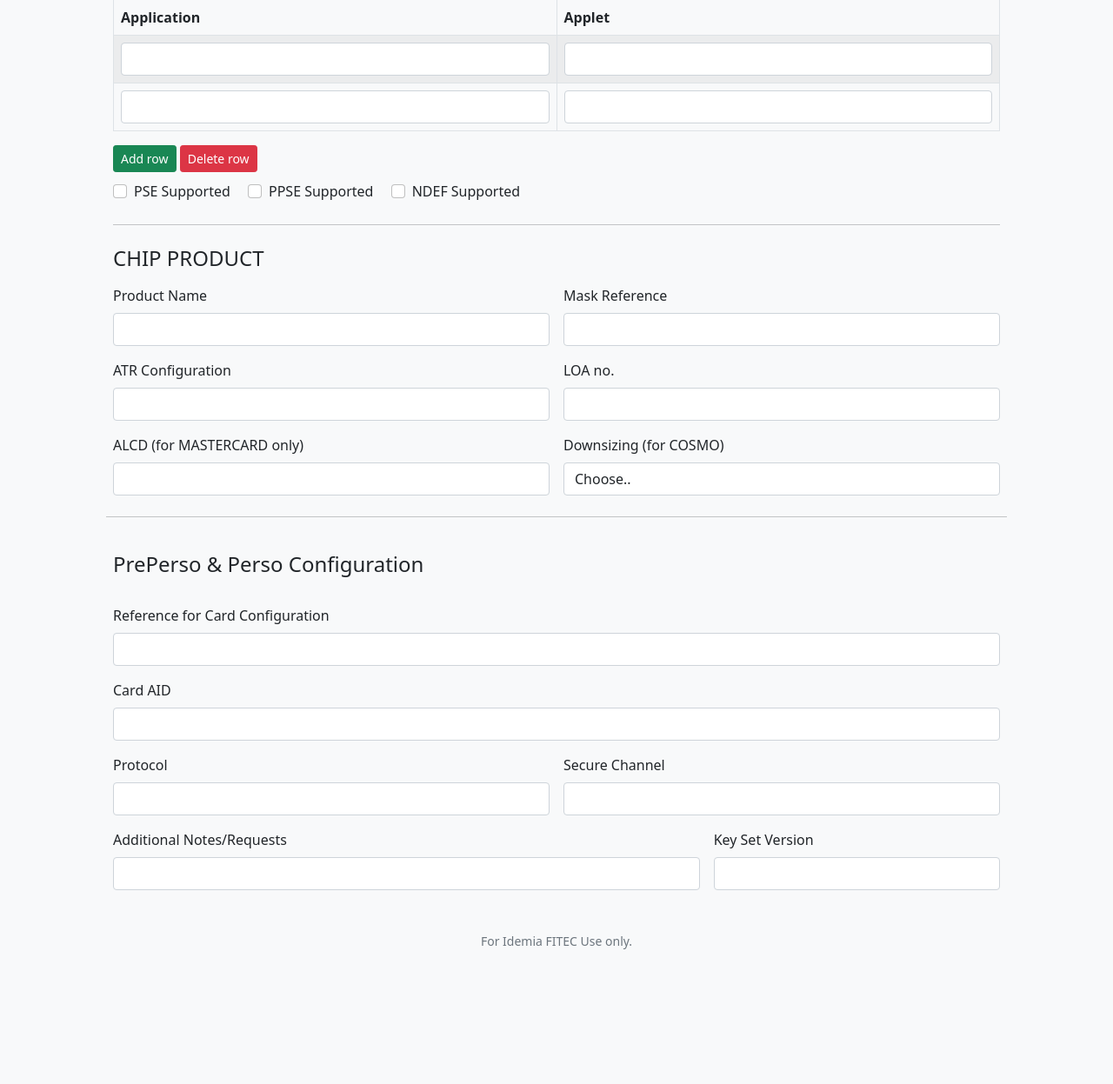
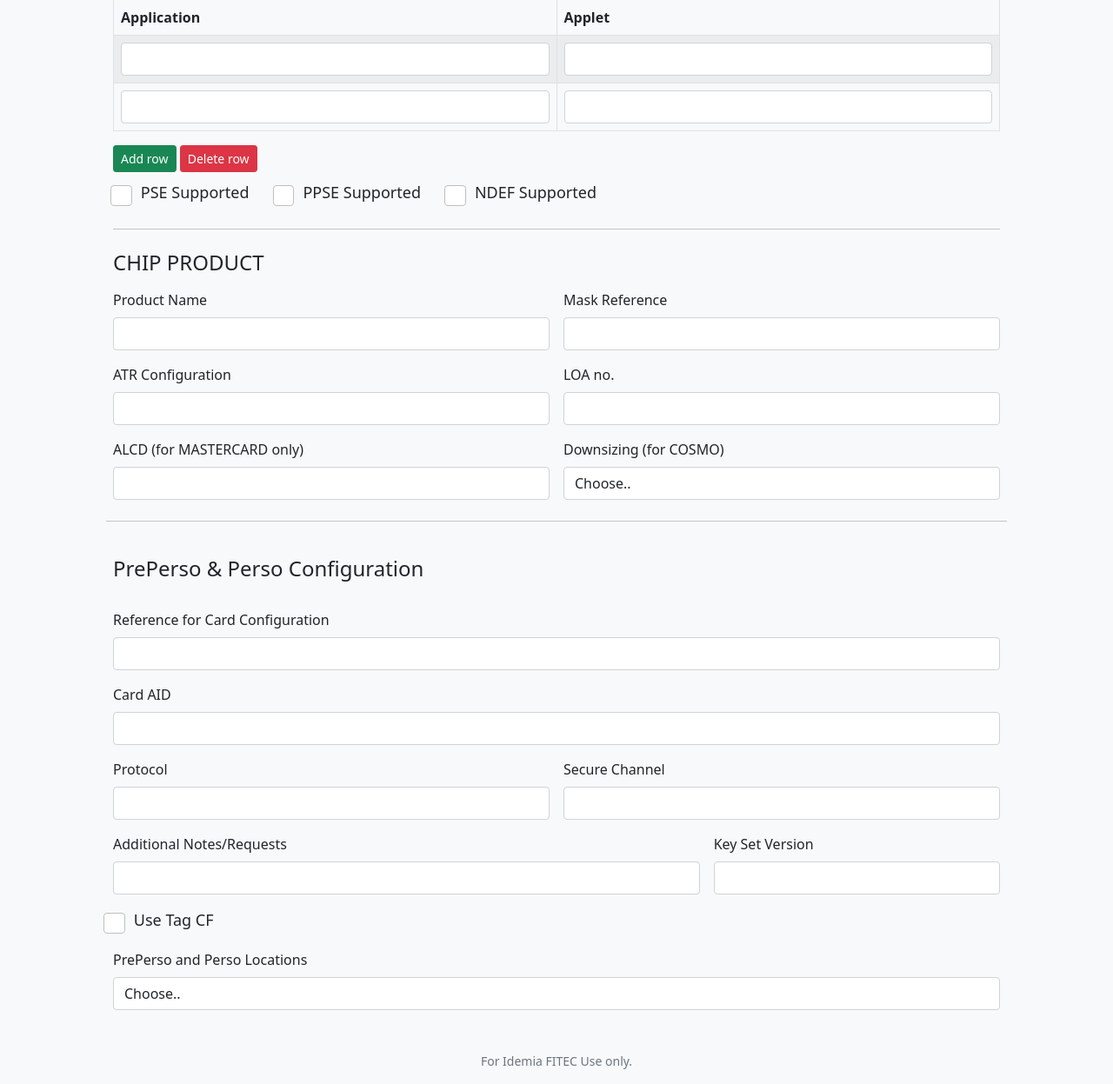
Before and after one commit to er01pr/APPD-v2, a Flask app: page /card in a window 1280 px wide. Shown: the part 334-1581 px from the top of the page at 87% size. Before the commit the page ends 1426 px from the top, so only its background shows below. Run offline with Flask 2, Linux system fonts and the light colour scheme; data comes from the database, SQL or seed files in the repository.

Commit message:
Added bigger buttons and add Preperso and Perso Location

```diff
--- a/static/styles.css
+++ b/static/styles.css
@@ -5,3 +5,17 @@
 #myButton {
 	margin-bottom: 10px;
 }
+
+.checkbox-lg {
+	top: .8rem;
+	width: 1.55rem;
+	height: 1.55rem;
+	padding-top: 13px;
+	padding-left: 6px;
+}
+
+.btn-label {
+	margin-right: 10px;
+	text-align: left;
+	font-size: 18px;
+}
--- a/templates/cardconfig.html
+++ b/templates/cardconfig.html
@@ -42,16 +42,16 @@
             </div>
         </div>
             <div class="form-check form-check-inline g-3">
-                <input type="checkbox" class="form-check-input">
-                <label class="form-check-label" for="PSE">PSE Supported</label>
+                <input type="checkbox" class="form-check-input checkbox-lg btn-label">
+                <label class="form-check-label btn-label" for="PSE">PSE Supported</label>
             </div>
             <div class="form-check form-check-inline g-3">
-                    <input type="checkbox" class="form-check-input">
-                    <label class="form-check-label" for="PPSE">PPSE Supported</label>
+                    <input type="checkbox" class="form-check-input checkbox-lg btn-label">
+                    <label class="form-check-label btn-label" for="PPSE">PPSE Supported</label>
             </div>
             <div class="form-check form-check-inline g-3">
-                    <input type="checkbox" class="form-check-input">
-                    <label class="form-check-label" for="ndef">NDEF Supported</label>
+                    <input type="checkbox" class="form-check-input checkbox-lg btn-label">
+                    <label class="form-check-label btn-label" for="ndef">NDEF Supported</label>
             </div>
         <hr class="my-4">
         <h4 class="mb-3">CHIP PRODUCT</h4>
@@ -129,10 +129,23 @@
             </div>
             <div class="col-sm-4">
                 <label for="keysetver" class="form-label">Key Set Version</label>
-                <input id="keysetver" type="text" class="form-control">
+                <input id="keysetver" ty gpe="text" class="form-control">
+            </div>
+            <div class="form-check form-check-inline g-3">
+                <input type="checkbox" class="form-check-input checkbox-lg btn-label">
+                <label class="form-check-label btn-label" for="tagCF">Use Tag CF</label>
+            </div>
+            <div class="col-sm-12">
+                <label for="persoLocation" class="form-label">PrePerso and Perso Locations</label>
+                <select id="persoLocation" type="text" class="form-control" placeholder="Choose.." required>
+                        <option value="" disabled selected>Choose..</option>
+                        <option value="ixi">Internal Preperso – Internal Perso</option>
+                        <option value="ixe">Internal Preperso – External Perso</option>
+                        <option value="exi">External Preperso – Internal Perso </option>
+                        <option value="exe">External Preperso – External Perso</option>
+                </select>
             </div>
 
     </form>
 </div>
-
 {% endblock %}
```
